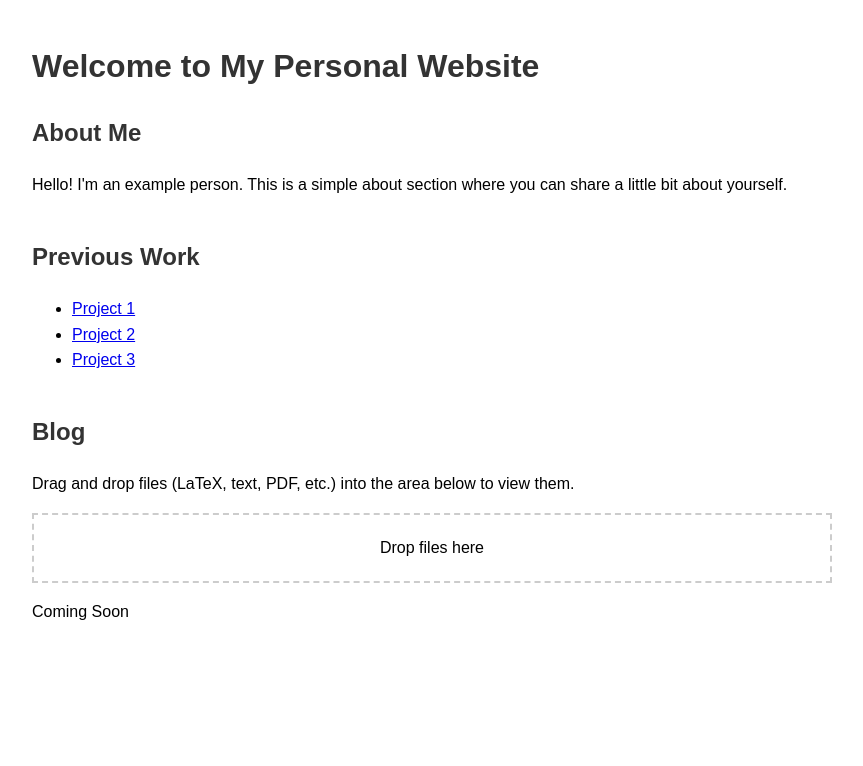
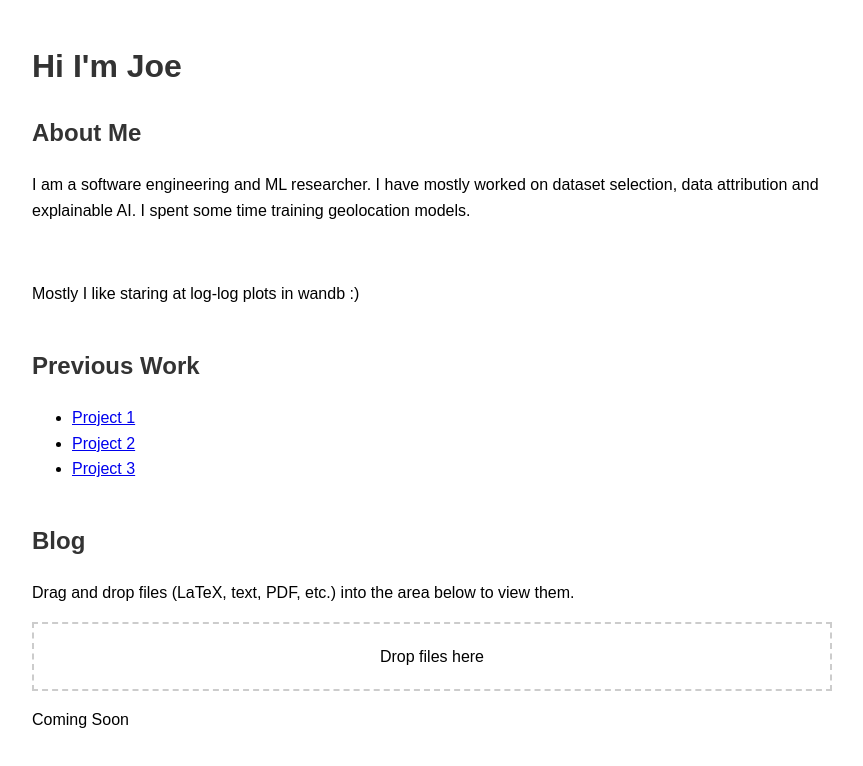
Before and after one commit to JoeMelko/joemelko.github.io, a plain HTML site: page index.html in a window 1280 px wide. Shown: the whole page, without its empty margins (208-1071 px from the left). Drawn offline with Linux system fonts and the light colour scheme.

Commit message:
Update index.html

```diff
--- a/index.html
+++ b/index.html
@@ -30,11 +30,13 @@ h1, h2 {
 </head>
 <body>
 
-<h1>Welcome to My Personal Website</h1>
+<h1>Hi I'm Joe</h1>
 
 <section id="about">
     <h2>About Me</h2>
-    <p>Hello! I'm an example person. This is a simple about section where you can share a little bit about yourself.</p>
+    <p>I am a software engineering and ML researcher. I have mostly worked on dataset selection, data attribution and explainable AI. I spent some time training geolocation models.</p>
+    <br>
+    <p>Mostly I like staring at log-log plots in wandb :)</p>
 </section>
 
 <section id="projects">
```
